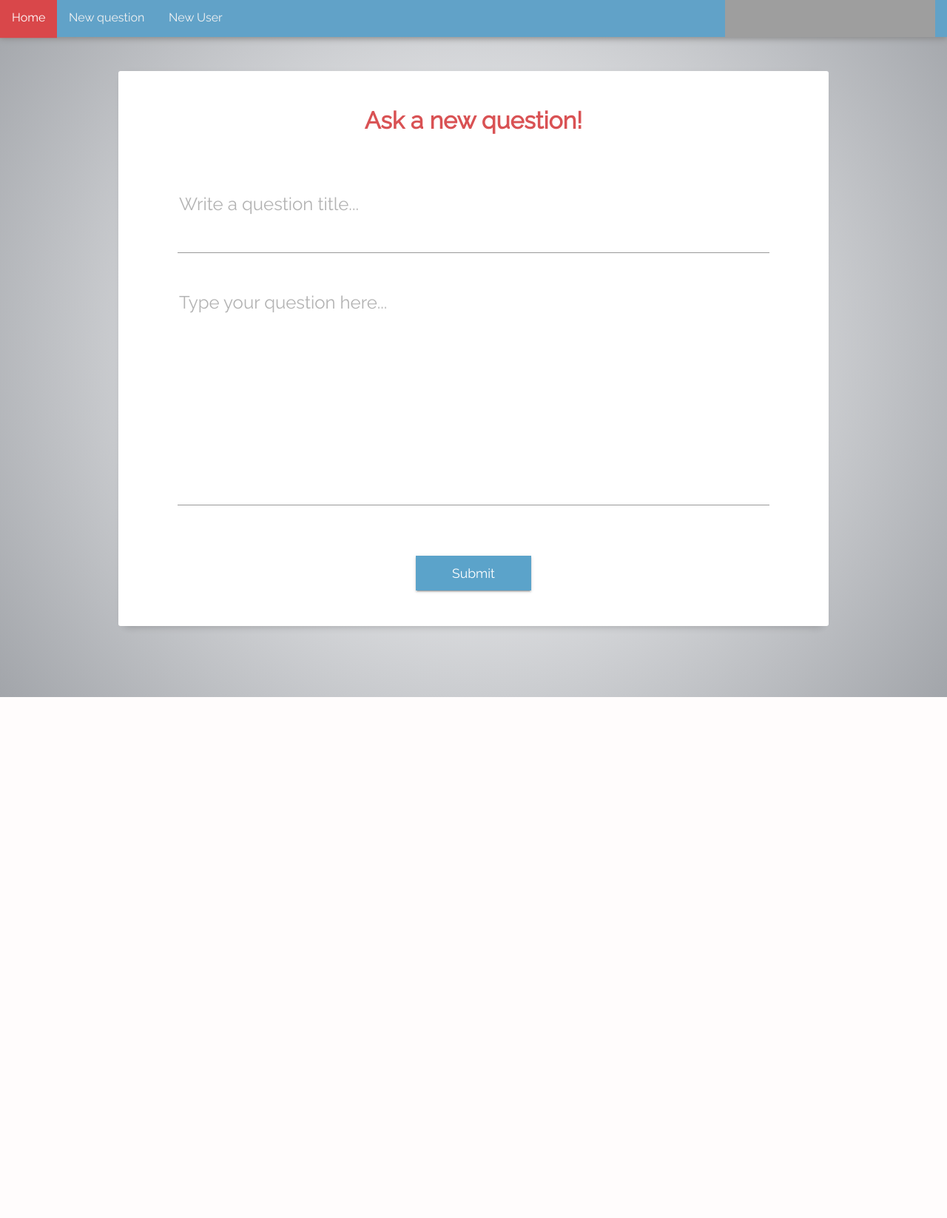
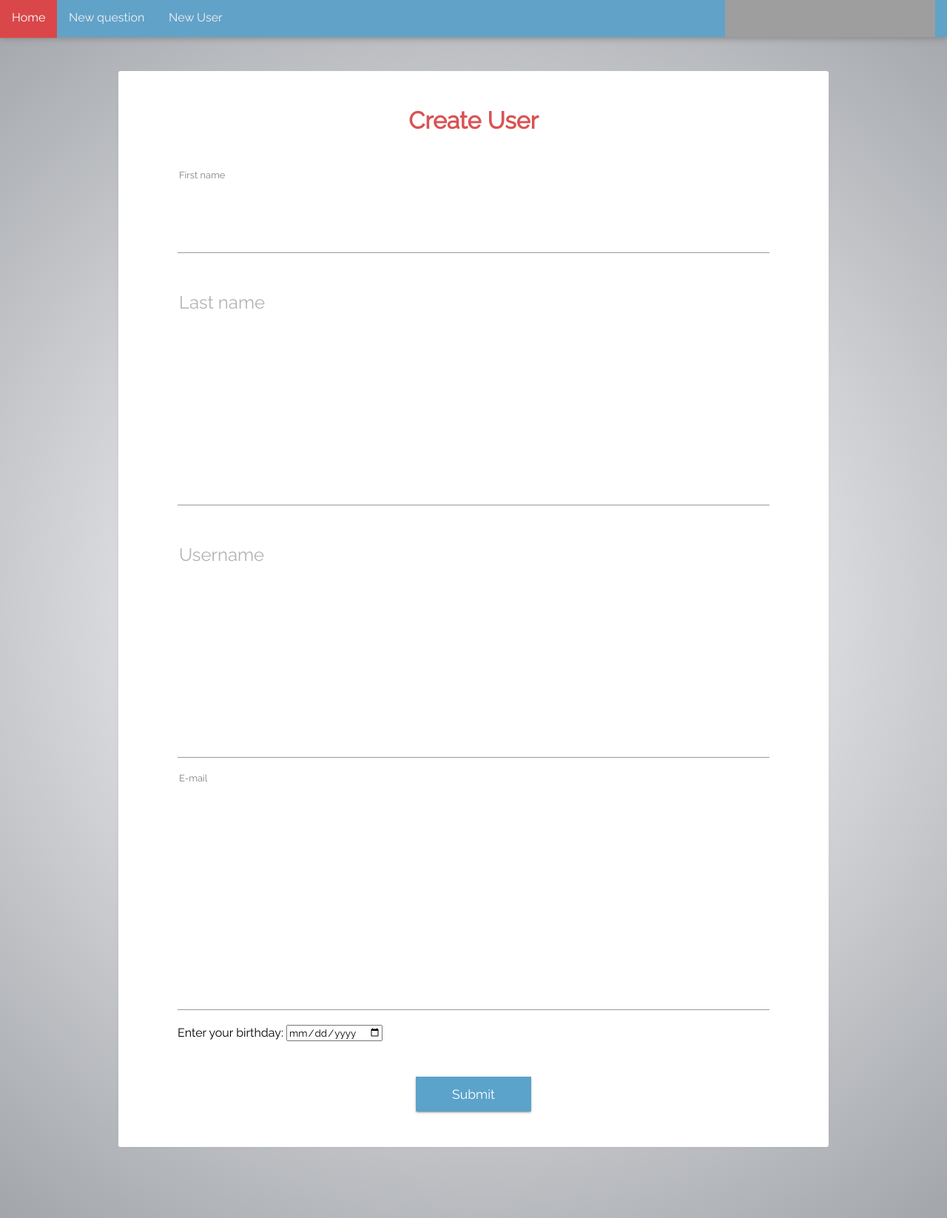
Before and after one commit to gabee1987/2nd_TW_week_StormCoders_AskMate_with_SQL, a Flask app: template templates/user_form.html in a window 1280 px wide. Shown: the whole page at 74% size. Before the commit the page ends 942 px from the top, so only its background shows below. Run offline with Flask 2, Linux system fonts and the light colour scheme; the template is opened without the code that fills it, so the values that code supplies are empty; some libraries are stand-ins or nearby versions; grey boxes are pictures that could not be loaded.

Commit message:
Created basic new-user.html, need to finetune

```diff
--- a/templates/user_form.html
+++ b/templates/user_form.html
@@ -7,7 +7,7 @@
         <link rel="stylesheet" href="/static/new_form.css">
         <link rel="stylesheet" type="text/css"
             href="https://fonts.googleapis.com/css?family=Raleway">
-        <title>AskMate v3.0 - New question</title>
+        <title>AskMate v3.0 - New user</title>
     </head>
     <body>
         <div class="menu-top">
@@ -19,15 +19,28 @@
             </ul>
         </div>
         <div class="container">
-            <form action="/new_question" method="POST">
-                <h1> Ask a new question! </h1>
+            <form action="/new_user" method="POST">
+                <h1> Create User </h1>
                     <div class="form-group">
-                        <input name="q_title" type="text" minlength="10" required="required"/>
-                        <label class="control-label" for="input">Write a question title...</label><i class="bar"></i>
+                        <input name="first_name" type="text"/>
+                        <label class="control-label" for="input">First name</label><i class="bar"></i>
                     </div>
                     <div class="form-group">
-                        <textarea name="q_message" minlength="10" required="required"></textarea>
-                        <label class="control-label" for="textarea">Type your question here...</label><i class="bar"></i>
+                        <textarea name="last_name" minlength="10" required="required"></textarea>
+                        <label class="control-label" for="textarea">Last name</label><i class="bar"></i>
+                    </div>
+                    <div class="form-group">
+                        <textarea name="username" minlength="10" required="required"></textarea>
+                        <label class="control-label" for="textarea">Username</label><i class="bar"></i>
+                    </div>
+                    <div class="form-group">
+                        <textarea name="email" type="email"></textarea>
+                        <label class="control-label" for="textarea">E-mail</label><i class="bar"></i>
+                    </div>
+                    <div>
+                        <label for="bday">Enter your birthday:</label>
+                        <input type="date" id="bday" name="bday" required pattern="[0-9]{4}-[0-9]{2}-[0-9]{2}">
+                        <span class="validity"></span>
                     </div>
                 <div class="button-container">
                     <button class="button" type="submit" value="submit"><span>Submit</span></button>
```
